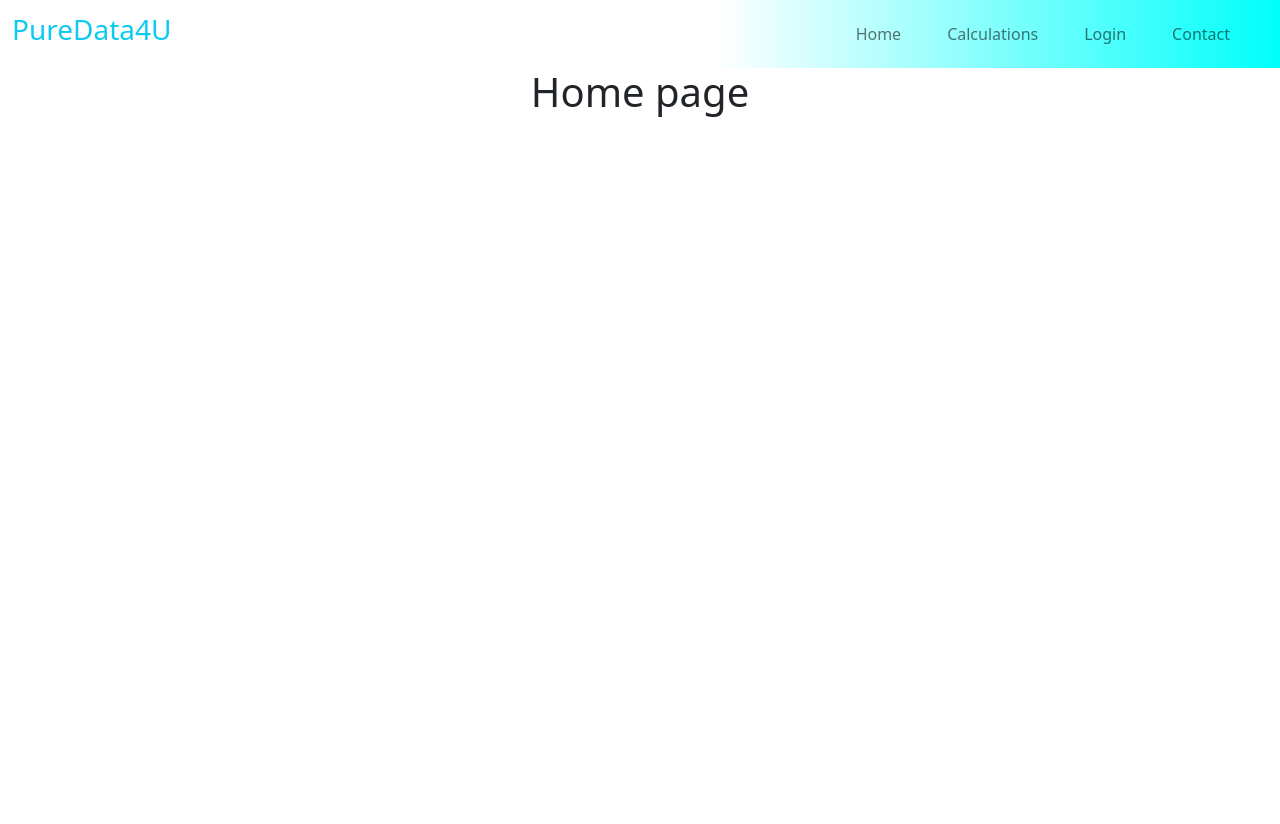
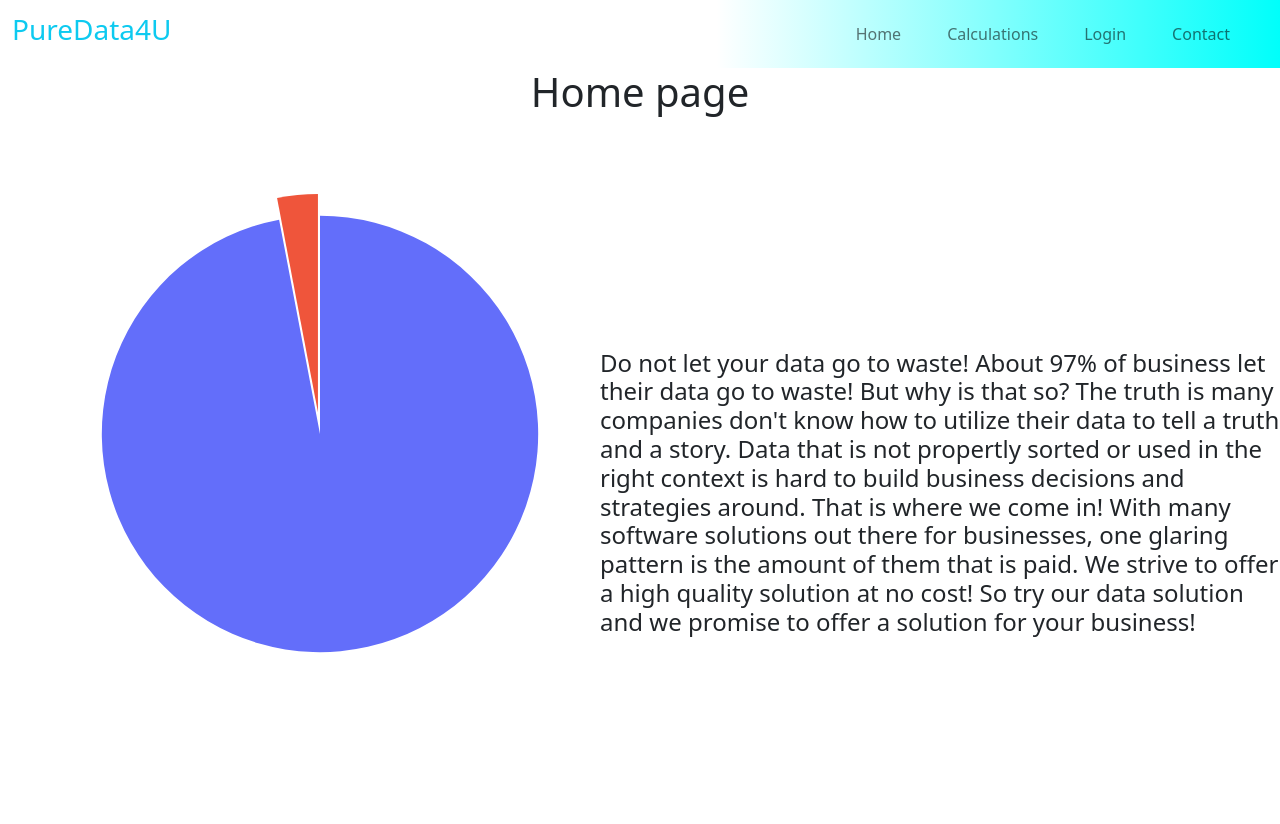
Before and after one commit to Haydenchung03/Datavisualization, a Django app: page / in a window 1280 px wide. Before the commit the page ends 117 px from the top, so only its background shows below. Run offline with Django 3.2, Linux system fonts and the light colour scheme.

Commit message:
Added a pie chart in home page

```diff
--- /dev/null
+++ b/DataVisualization/DataAnalytics/static/home.css
@@ -0,0 +1,12 @@
+.pieChart {
+    width: 50%;
+    position: right;
+    margin-top: -100px;
+}
+
+.textSpeed {
+    position: right;
+    margin-top: -475px;
+    margin-left: 600px;
+
+}
--- a/DataVisualization/DataAnalytics/templates/DataAnalytics/base.html
+++ b/DataVisualization/DataAnalytics/templates/DataAnalytics/base.html
@@ -5,7 +5,7 @@
     <link href="https://cdn.jsdelivr.net/npm/bootstrap@5.2.1/dist/css/bootstrap.min.css" rel="stylesheet">
     {% load static %}
 
-    <link rel="stylesheet" href="{% static 'base.css'%}" type = "text/css">
+    <link rel="stylesheet" type = "text/css" href="{% static 'base.css'%}?{% now "U" %}">
 </head>
 
 <body>
--- a/DataVisualization/DataAnalytics/templates/DataAnalytics/home.html
+++ b/DataVisualization/DataAnalytics/templates/DataAnalytics/home.html
@@ -5,6 +5,24 @@
 {% endblock%}
 
 {% block content %}
+    {% load static %}
+    <link rel="stylesheet" type="text/css" href="{% static 'home.css' %}?{% now "U" %}">
+    <h2 class = "display-6 lead text-center">Home page</h2>
+    <div class = "pieChart">
+        {% autoescape off %}
+        {{context}}
+        {% endautoescape %}
+    </div>
 
-    <h1 class = "display-6 lead text-center">Home page</h1>
+    <div class = "textSpeed">
+        <h4>
+        Do not let your data go to waste! About 97% of business let their data go to waste!
+        But why is that so? The truth is many companies don't know how to utilize their data
+        to tell a truth and a story. Data that is not propertly sorted or used in the right
+        context is hard to build business decisions and strategies around. That is where we
+        come in! With many software solutions out there for businesses, one glaring pattern
+        is the amount of them that is paid. We strive to offer a high quality solution at no
+        cost! So try our data solution and we promise to offer a solution for your business!
+        </h4>
+    </div>
 {% endblock %}
--- a/DataVisualization/DataAnalytics/urls.py
+++ b/DataVisualization/DataAnalytics/urls.py
@@ -1,6 +1,7 @@
 from django.urls import path
 from . import views
-
+from django.conf import settings
+from django.conf.urls.static import static
 urlpatterns = [
     # Adding path to url
     # allow user to search for position in sql database
@@ -9,3 +10,5 @@ urlpatterns = [
     path('login/', views.login, name = "login"),
     path('contact/', views.contact, name = "contact")
 ]
+
+urlpatterns += static(settings.MEDIA_URL, document_root=settings.MEDIA_ROOT)
--- a/DataVisualization/DataAnalytics/views.py
+++ b/DataVisualization/DataAnalytics/views.py
@@ -4,11 +4,31 @@ from numpy import NaN
 from .models import customerAquisition, netProfit, netProfitMargin
 from django.core.mail import send_mail
 from django.conf import settings
+import plotly
+from plotly.offline import plot
+import plotly.express as px
+import plotly.graph_objects as go
+from plotly.graph_objs import *
 
 # Create your views here.
 
 def home(response):
-    return render(response, "DataAnalytics/home.html", {})
+    # This dataframe has 244 lines, but 4 distinct values for `day`
+
+    df = px.data.tips()
+    labels = ['Businesses that do not have data unused','Businesses that do have data unused']
+    values = [3, 97]
+    config = {'displayModeBar': False}
+    # pull is given as a fraction of the pie radius
+    fig = go.Figure(data=[go.Pie(labels=labels, values=values, pull=[0.1, 0])])
+    fig.update(layout_showlegend = False)
+    fig.update_traces(hoverinfo = 'label+percent', textinfo = 'none')
+    fig.update_layout({'plot_bgcolor': 'rgba(0,0,0,0)',
+    'paper_bgcolor': 'rgba(0,0,0,0)'})
+
+
+    context = fig.to_html(config = config)
+    return render(response, "DataAnalytics/home.html", {'context':context})
 
 def login(request):
 
--- a/DataVisualization/DataVisualization/urls.py
+++ b/DataVisualization/DataVisualization/urls.py
@@ -15,9 +15,10 @@ Including another URLconf
 """
 from django.contrib import admin
 from django.urls import path, include
-
+from django.conf.urls.static import static
+from django.conf import settings
 urlpatterns = [
     path('admin/', admin.site.urls),
     # Adding path to url
     path('', include('DataAnalytics.urls'))
-]
+] + static(settings.STATIC_URL, document_root=settings.STATIC_ROOT)
```
Also changed, not shown: DataVisualization/DataAnalytics/static/calculations.css (+11 -0 lines), DataVisualization/DataAnalytics/templates/DataAnalytics/Calculations.html (+36 -6 lines), DataVisualization/DataVisualization/settings.py (+3 -4 lines), DataVisualization/db.sqlite3.
